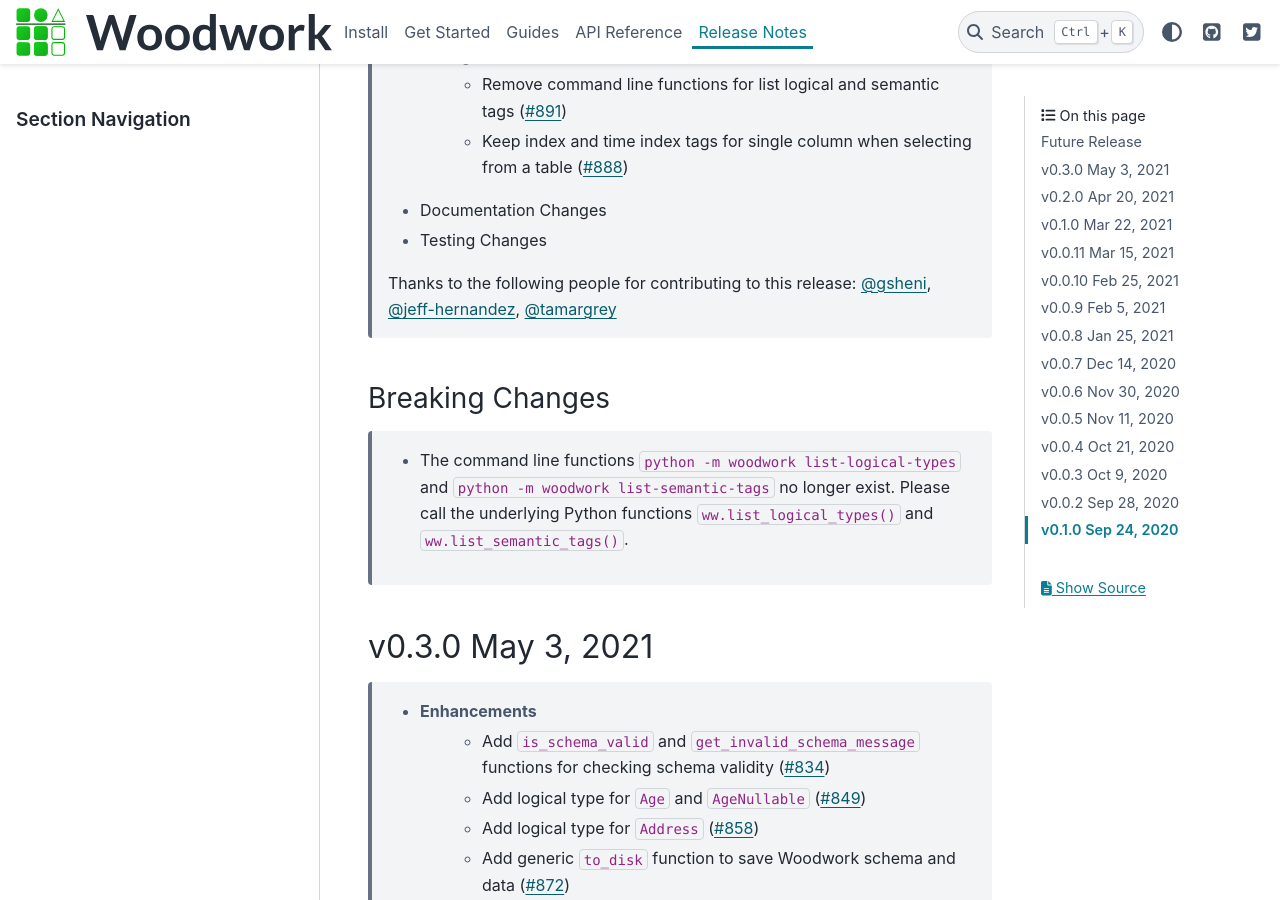
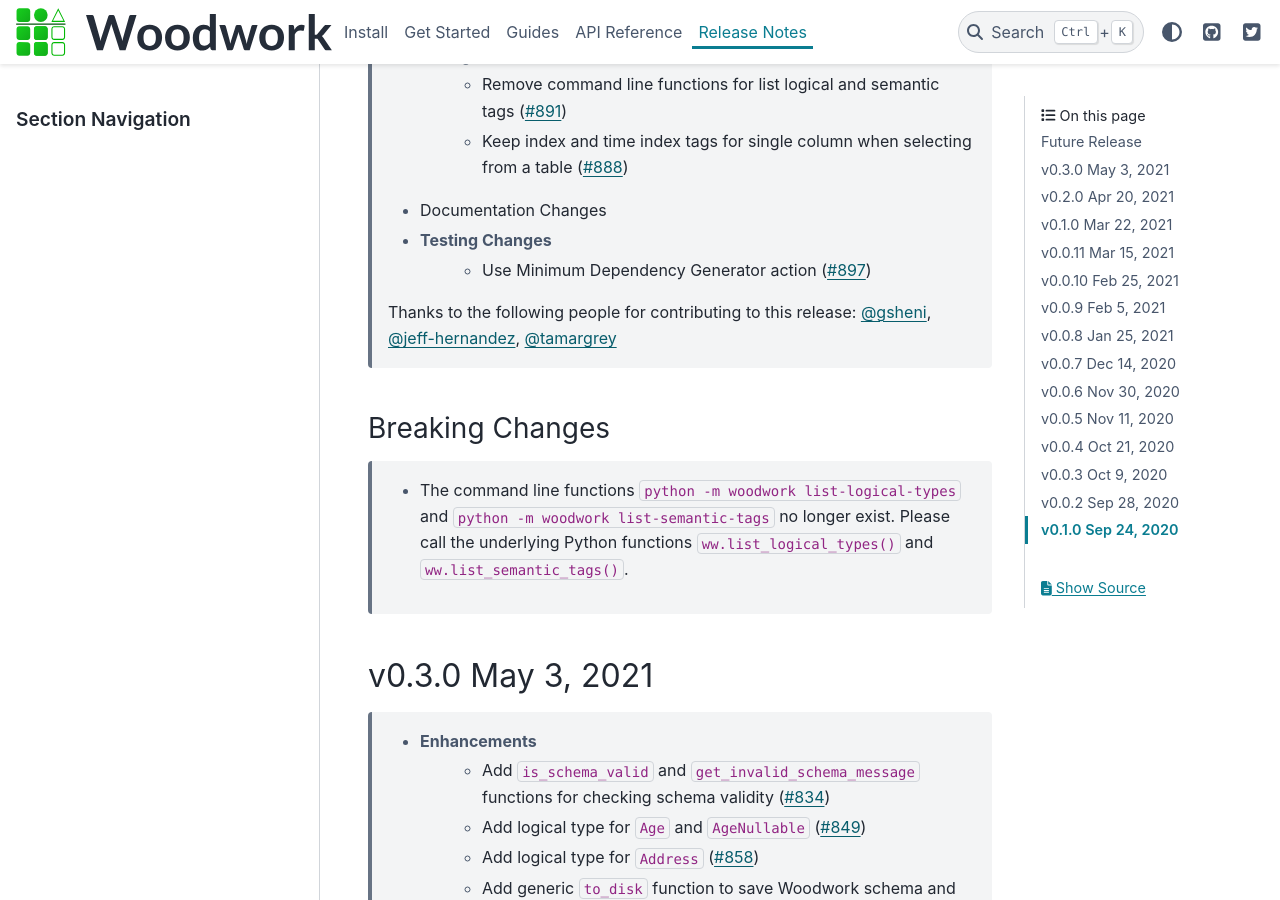
Before and after one commit to alteryx/woodwork, a Sphinx documentation site: the page built from docs/source/release_notes.rst, in a window 1280 px wide and 900 px high, scrolled down 393 px. Built offline with Sphinx 7.4.7 and the PyData theme 0.15.4, drawn with Linux system fonts in a browser that asks for light colours; comment, search, counter and statistics services are not loaded.

Commit message:
Update release_notes.rst

```diff
--- a/docs/source/release_notes.rst
+++ b/docs/source/release_notes.rst
@@ -12,6 +12,7 @@
         * Keep index and time index tags for single column when selecting from a table (:pr:`888`)
     * Documentation Changes
     * Testing Changes
+        * Use Minimum Dependency Generator action (:pr:`897`)
 
     Thanks to the following people for contributing to this release:
     :user:`gsheni`, :user:`jeff-hernandez`, :user:`tamargrey`
```
